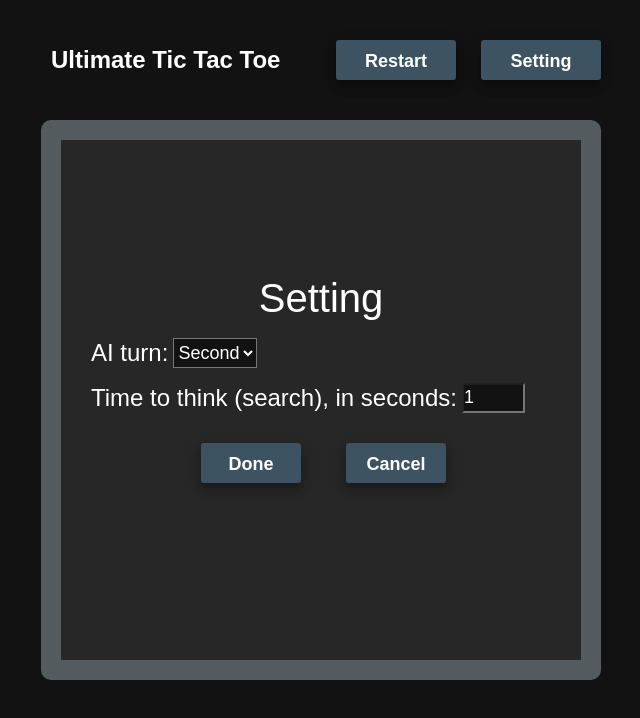
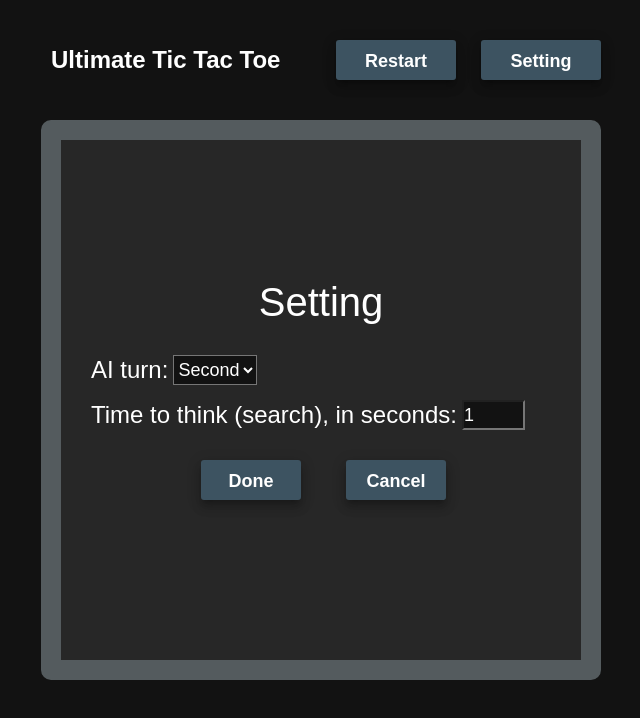
Before and after one commit to proZap/Ultimate-tic-tac-toe, a plain HTML site: page index.html in a window 1280 px wide. Both pictures are taken after a click on the link "Setting". Shown: the whole page, without its empty margins (319-959 px from the left). Drawn offline with Linux system fonts and the light colour scheme.

Commit message:
Update style.css

```diff
--- a/css/style.css
+++ b/css/style.css
@@ -189,18 +189,18 @@ p {
 
 .settingTitle {
     width: 520px;
-    height: 80px;
-    line-height: 80px;
+    height: fit-content;
     font-size: 40px;
     text-align: center;
     background: inherit;
-    margin-top: 117.5px;
+    margin-top: 140px;
     display: inline-block;
 }
 
 .setTurn {
     width: 520px;
     height: 30px;
+    margin-top: 30px;
     background: inherit;
 }
 
```
